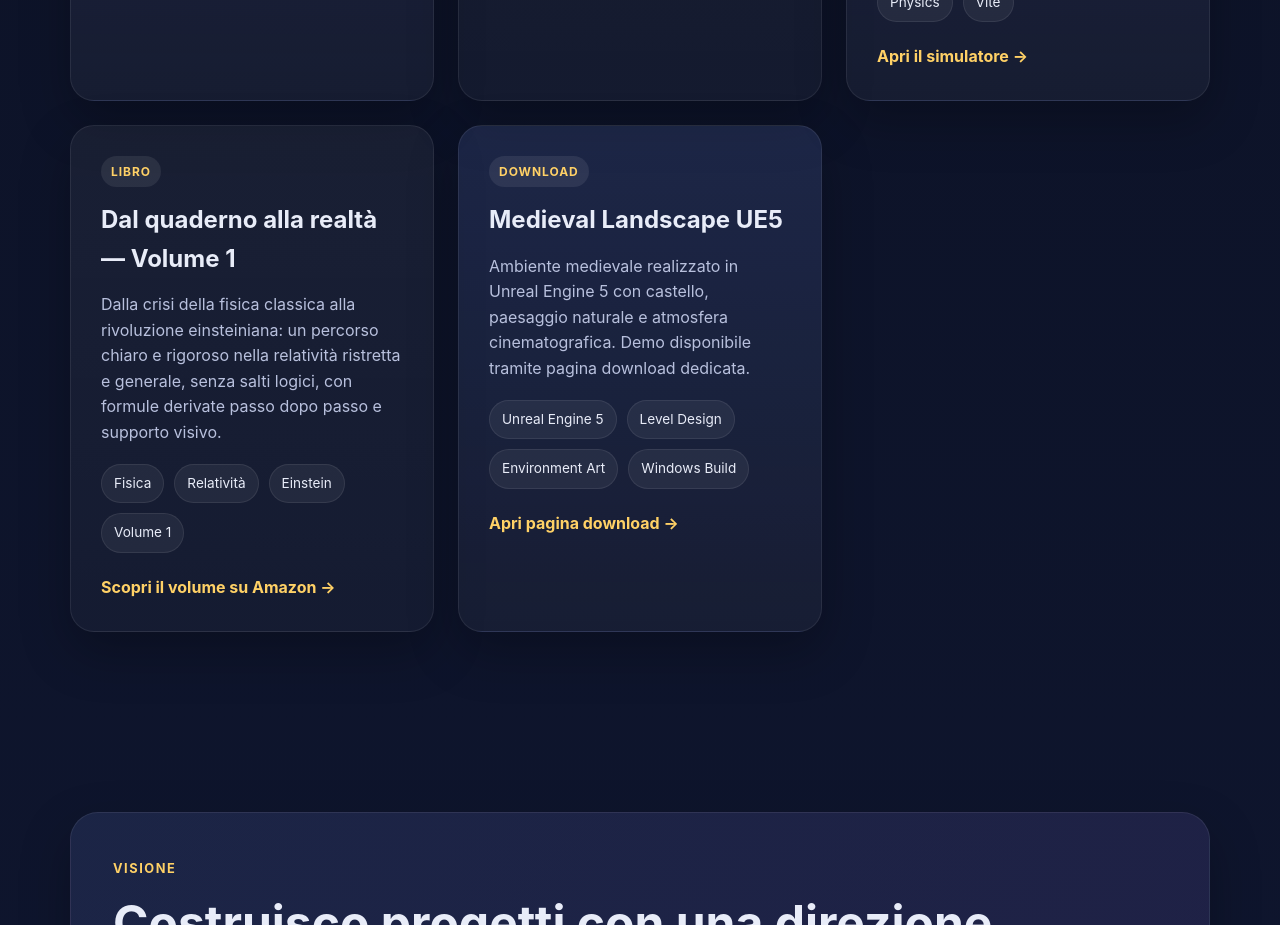
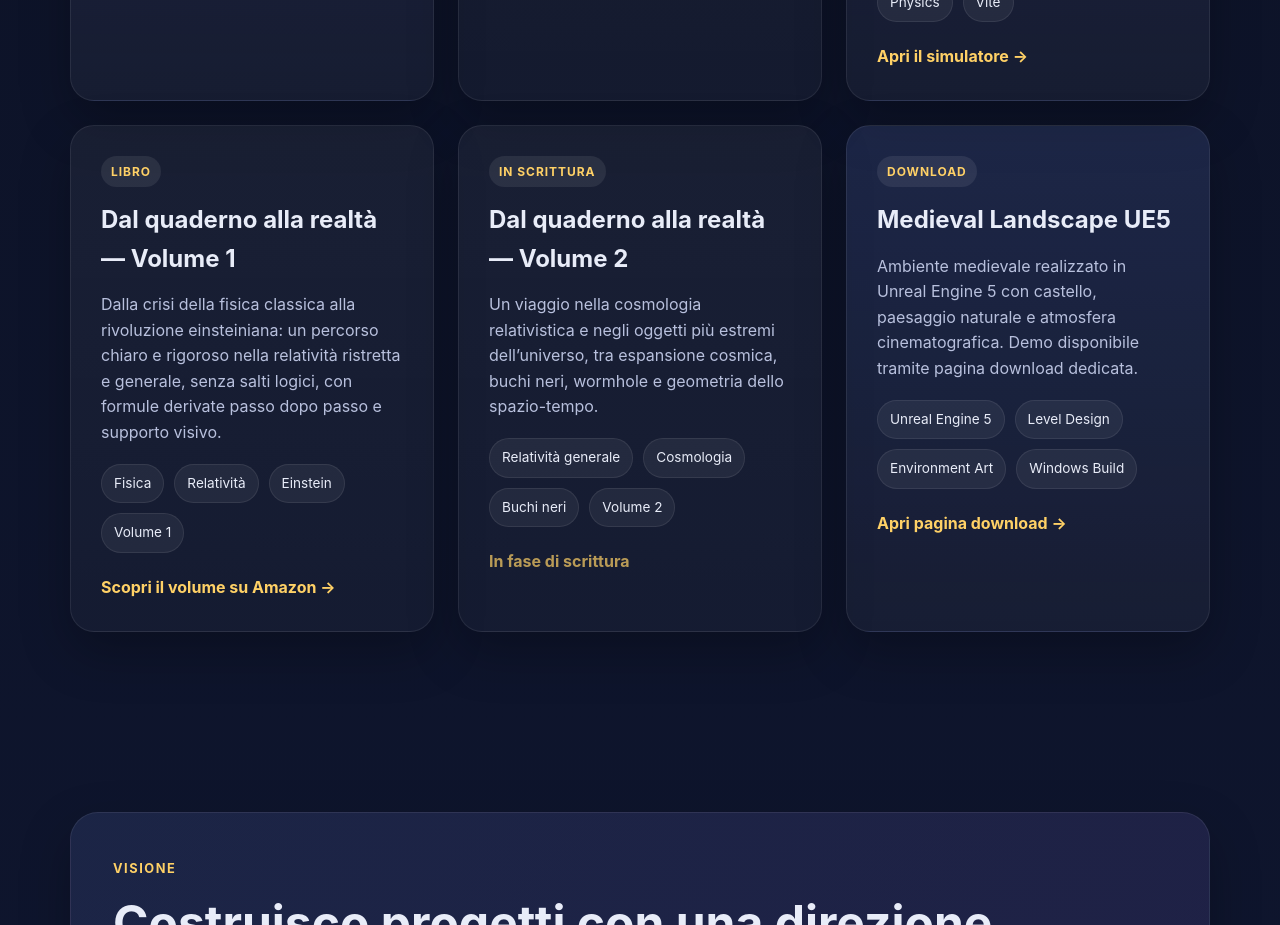
Before and after one commit to Crew200408/cristianalemanno-portfolio, a React (Create React App) app: page / in a window 1280 px wide. Shown: the part 1960-2885 px from the top of the page. Built offline with nearby package versions, Linux system fonts and the light colour scheme.

Commit message:
Update App.js

```diff
--- a/src/App.js
+++ b/src/App.js
@@ -219,6 +219,32 @@ function App() {
               </a>
             </article>
 
+
+              {/* Volume 2 in fase di scrittura */}
+            <article className="project-card">
+              <div className="project-badge">In scrittura</div>
+
+              <h3>Dal quaderno alla realtà — Volume 2</h3>
+
+              <p>
+                Un viaggio nella cosmologia relativistica e negli oggetti più estremi
+                dell’universo, tra espansione cosmica, buchi neri, wormhole e geometria
+                dello spazio-tempo.
+              </p>
+
+              <div className="project-tags">
+                <span>Relatività generale</span>
+                <span>Cosmologia</span>
+                <span>Buchi neri</span>
+                <span>Volume 2</span>
+              </div>
+
+              <span className="project-link disabled">In fase di scrittura</span>
+            </article>
+
+
+
+
             {/* Pagina download dedicata al progetto UE5 */}
             <article className="project-card featured">
               <div className="project-badge">Download</div>
```
